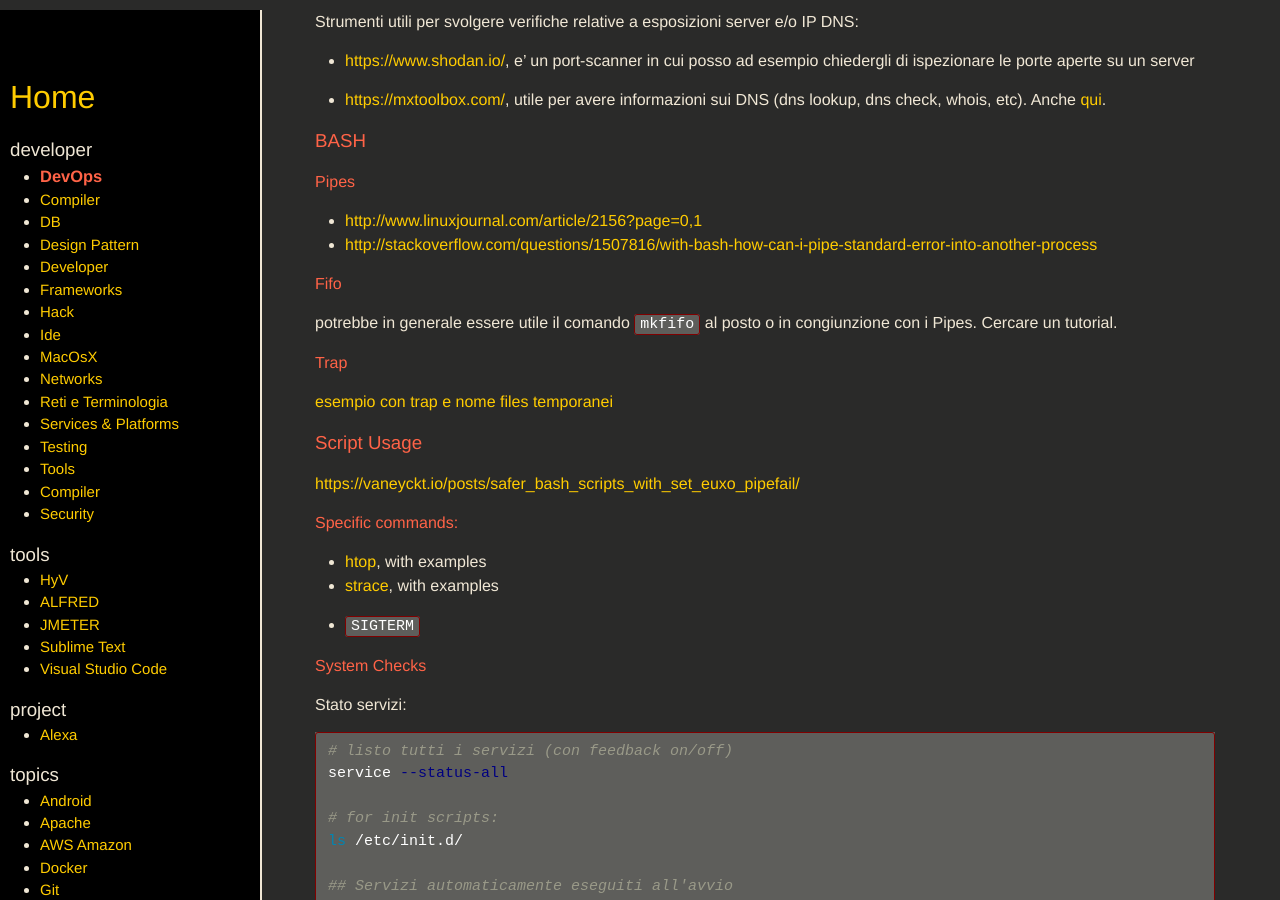
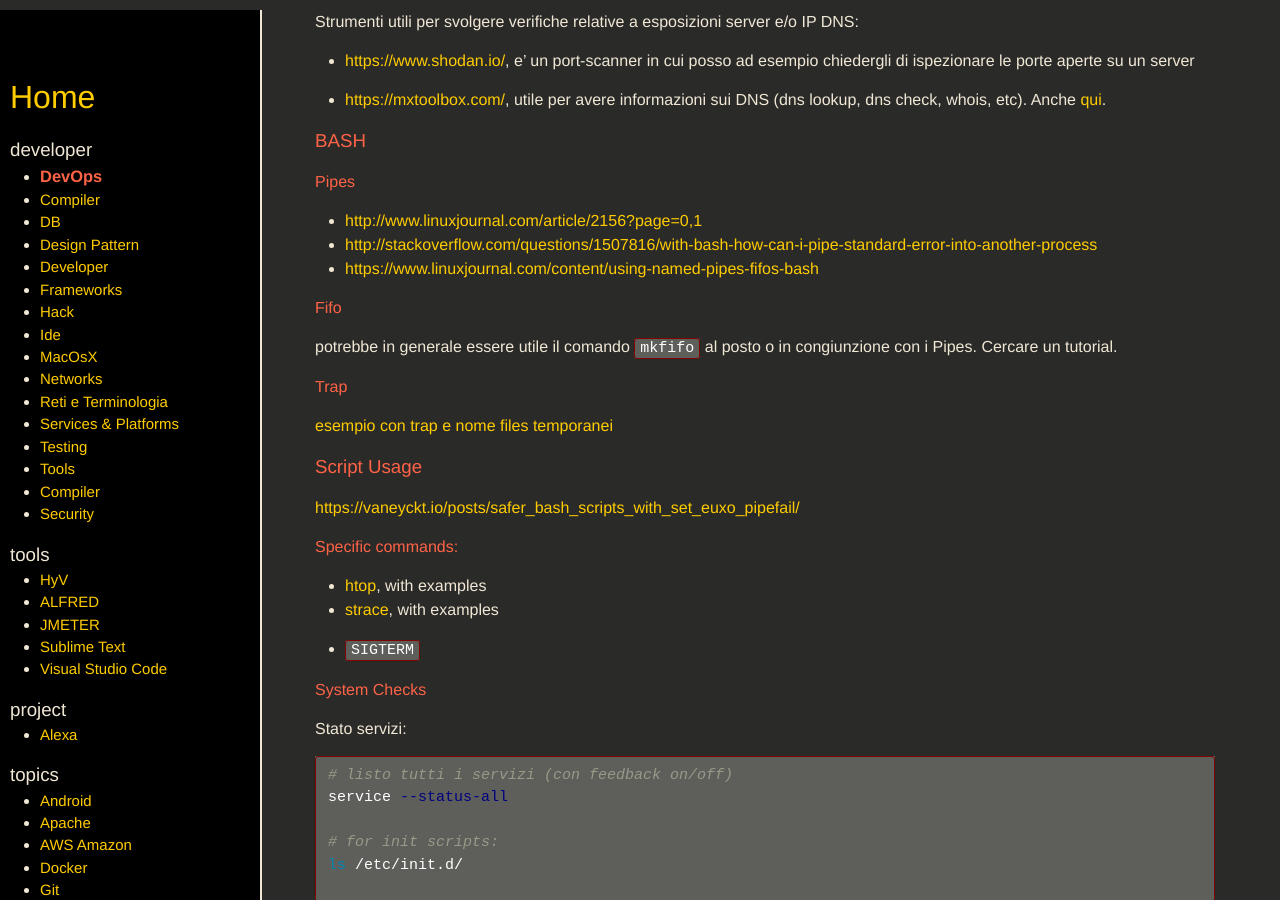
Before and after one commit to SimoSca/own-memo, a Jekyll site: the page built from _pages/developer/DevOps.md, in a window 1280 px wide and 900 px high, scrolled down 1659 px. Built offline with Jekyll 4.4.1, drawn with Linux system fonts in a browser that asks for light colours; nearby versions of some CDN libraries; some of the changed lines change nothing that is shown.

Commit message:
[note][devops] pipe script example

```diff
--- a/_pages/developer/DevOps.md
+++ b/_pages/developer/DevOps.md
@@ -100,6 +100,7 @@ Strumenti utili per svolgere verifiche relative a esposizioni server e/o IP DNS:
 
 - [http://www.linuxjournal.com/article/2156?page=0,1](http://www.linuxjournal.com/article/2156?page=0,1)
 - [http://stackoverflow.com/questions/1507816/with-bash-how-can-i-pipe-standard-error-into-another-process](http://stackoverflow.com/questions/1507816/with-bash-how-can-i-pipe-standard-error-into-another-process)
+- [https://www.linuxjournal.com/content/using-named-pipes-fifos-bash](https://www.linuxjournal.com/content/using-named-pipes-fifos-bash)
 
 #### Fifo
 
```
